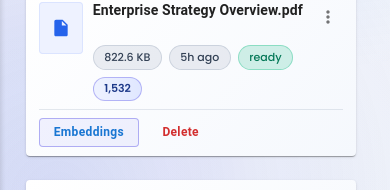
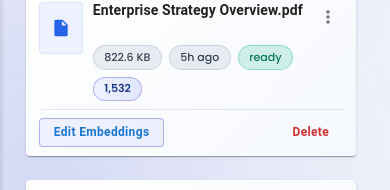
Before and after one commit to theyashdedhia/Delphi-AI-Bot, a React (Create React App) app: page /dashboard/documents in a window 390 px wide. Shown: the part 529-719 px from the top of the page. Built offline with nearby package versions, Linux system fonts and the light colour scheme; what @azure/msal-react would draw is missing.

Commit message:
PBI-5 # Makes minor changes to UI responsiveness

```diff
--- a/src/components/Dashboard/Documents/Documents.js
+++ b/src/components/Dashboard/Documents/Documents.js
@@ -309,8 +309,11 @@ const Documents = () => {
                     </Box>
                     <IconButton size="small" onClick={(e)=> { setCardMenuAnchor(e.currentTarget); setCardMenuFile(file);} } sx={{ mt:-0.5, alignSelf:'flex-start' }}><MoreVertIcon fontSize="small" /></IconButton>
                   </Stack>
-                  <Stack direction="row" alignItems="center" spacing={1.25} sx={{ mt:'auto', pt:1.05, borderTop:'1px solid rgba(148,163,184,0.25)' }}>
-                    <Button size="small" variant="outlined" onClick={()=>openEmbeddings(file)} sx={{ textTransform:'none', fontSize:12, px:1.7, fontWeight:600, borderColor:'rgba(79,70,229,0.4)', bgcolor:'rgba(99,102,241,0.08)', '&:hover':{ borderColor:'rgba(79,70,229,0.6)', bgcolor:'rgba(99,102,241,0.15)' } }}>Embeddings</Button>
+                  <Stack direction="row" alignItems="center" spacing={1.25} sx={{
+                    mt:'auto', pt:1.05, borderTop:'1px solid rgba(148,163,184,0.25)',
+                    justifyContent: "space-between",
+                  }}>
+                    <Button size="small" variant="outlined" onClick={()=>openEmbeddings(file)} sx={{ textTransform:'none', fontSize:12, px:1.7, fontWeight:600, borderColor:'rgba(79,70,229,0.4)', bgcolor:'rgba(99,102,241,0.08)', '&:hover':{ borderColor:'rgba(79,70,229,0.6)', bgcolor:'rgba(99,102,241,0.15)' } }}>Edit Embeddings</Button>
                     <Button size="small" variant="text" color="error" onClick={()=>deleteFile(file.key)} sx={{ textTransform:'none', fontSize:12, fontWeight:600, ml:'auto', '&:hover':{ bgcolor:'rgba(239,68,68,0.10)' } }}>Delete</Button>
                   </Stack>
                 </MotionPaper>
```
